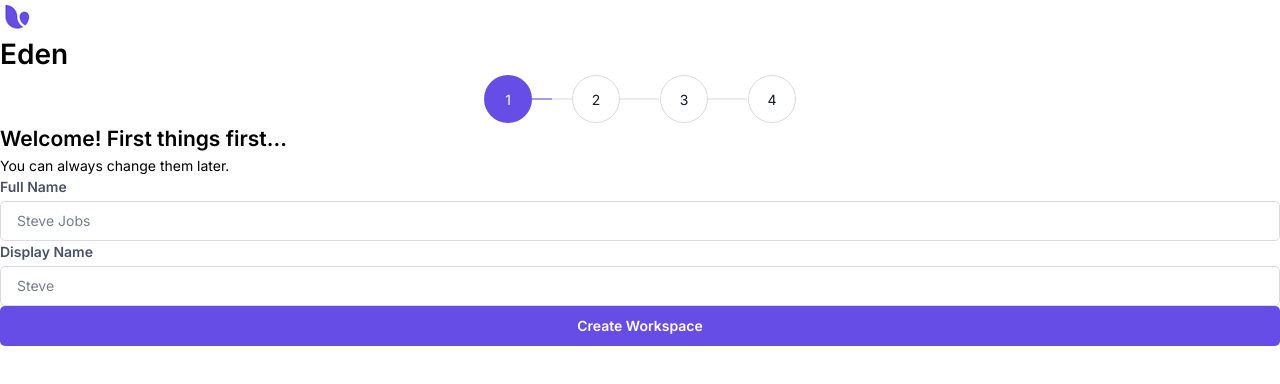
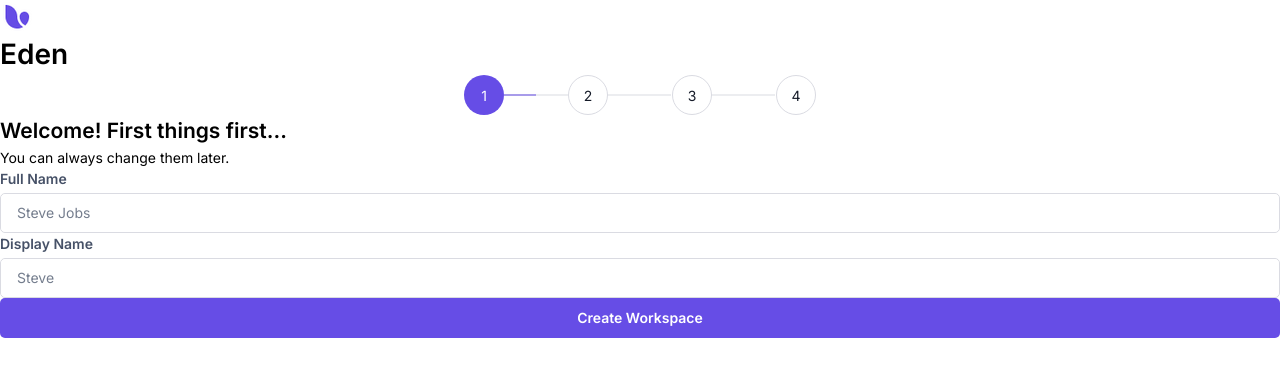
Before and after one commit to sruthi-98/react-user-onboarding, a React (Create React App) app: page / in a window 1280 px wide. Shown: the top 384 px of the page. Built offline with nearby package versions, Linux system fonts and the light colour scheme.

Commit message:
Update stepper spacing

```diff
--- a/src/css/main.css
+++ b/src/css/main.css
@@ -188,12 +188,17 @@ body {
 
 .stepper {
   --stepper-gap: 2.5rem;
-  --stepper-step-size: 3rem;
+  --stepper-step-size: 2.5rem;
   display: flex;
   flex-direction: row;
   align-items: center;
   justify-content: center;
   grid-gap: var(--stepper-gap);
+}
+@media (min-width: 40rem) {
+  .stepper {
+    --stepper-gap: 4rem;
+  }
 }
 .stepper__step {
   width: var(--stepper-step-size);
--- a/src/scss/components/_stepper.scss
+++ b/src/scss/components/_stepper.scss
@@ -2,7 +2,11 @@
 
 .stepper {
   --stepper-gap: 2.5rem;
-  --stepper-step-size: 3rem;
+  --stepper-step-size: 2.5rem;
+
+  @include respond-to(small) {
+    --stepper-gap: 4rem;
+  }
 
   @include flex($gap: var(--stepper-gap));
 
```
